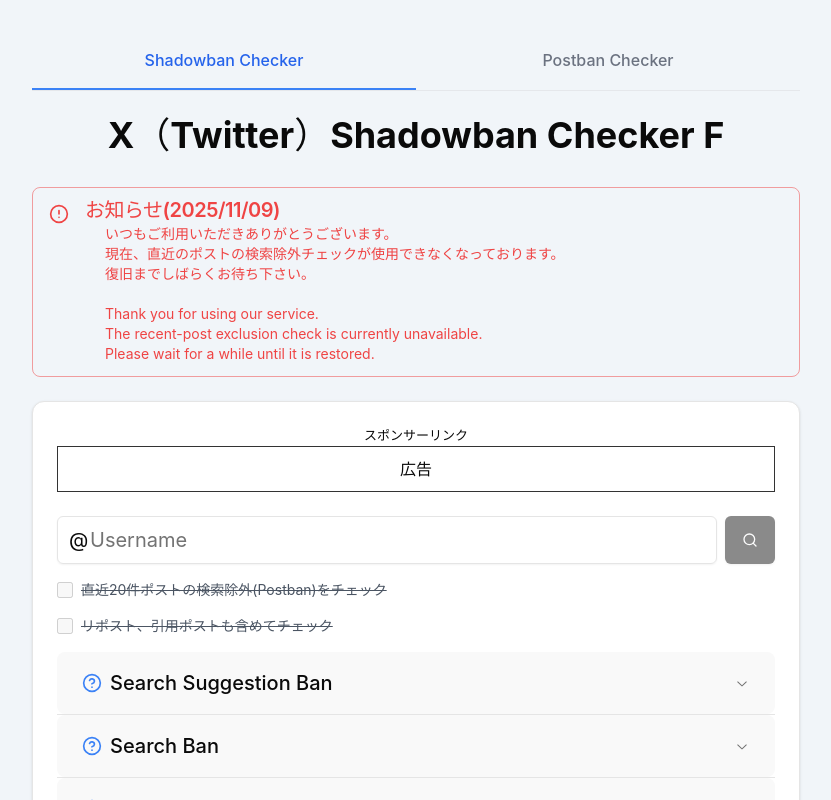
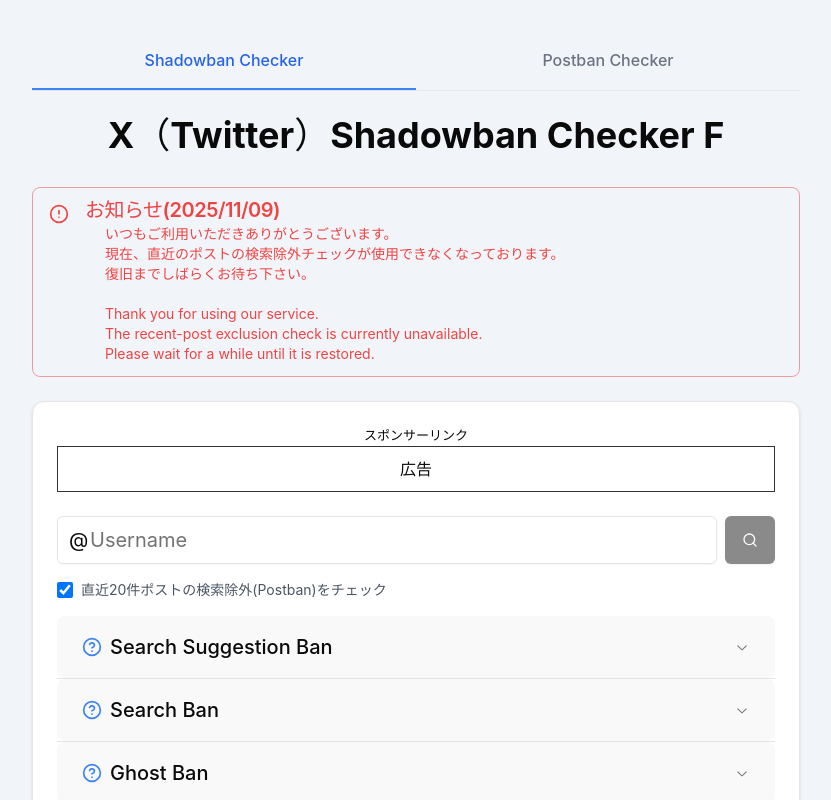
Before and after one commit to FIAS-CO/X-SuperBacon-Chopper, a React (Vite) app: page / in a window 1280 px wide. Shown: the whole page, without its empty margins (224-1055 px from the left). Built offline with nearby package versions, Linux system fonts and the light colour scheme; no server answers.

Commit message:
20件チェック再起動にあたり、リポストをチェックするかどうかのチェックボックスを廃止

```diff
--- a/src/components/ShadowbanChecker.tsx
+++ b/src/components/ShadowbanChecker.tsx
@@ -12,7 +12,7 @@ import {
 } from "./ui/accordion";
 import { apiClient } from '../services/api';
 import { checkSucceed, FilterCheckbox, Legend, ResultList, ShadowBanCheckResult, ShareShadowBanResult } from './results/StatusComponents';
-import { loadAd, ShadowBanCheckerPageAdsense, TopPageAdsense1, TopPageAdsense2 } from './adsense/AdSenseUtil';
+import { loadAd, ShadowBanCheckerPageAdsense, TopPageAdsense1 } from './adsense/AdSenseUtil';
 import { CautionExpantionButton, ContactUsExpantionButton, WhatIsShadowbanExpantionButton } from './ExpantionButton';
 import TabNavigation from './results/TabNavigation';
 import { IdChecker } from './util/IdChecker';
@@ -24,7 +24,6 @@ const ShadowbanChecker = () => {
     const [loading, setLoading] = useState(false);
     const [error, setError] = useState('');
     const [checkSearchban, setCheckSearchban] = useState(true);
-    const [checkRepost, setCheckRepost] = useState(true);
 
     const [filters, setFilters] = useState({
         searchOk: true,
@@ -45,7 +44,7 @@ const ShadowbanChecker = () => {
             }
 
             setLoading(true);
-            const checkResults = await apiClient.checkByUser(screenName, checkSearchban, checkRepost);
+            const checkResults = await apiClient.checkByUser(screenName, checkSearchban, true);
             setResults(checkResults);
             if (checkResults?.api_status.userSearchGroup.rate_limit) {
                 setError('サーバー負荷により取得できませんでした。時間帯をずらして再度実施いただきますようお願いいたします。')
@@ -204,27 +203,12 @@ const ShadowbanChecker = () => {
                             <input
                                 type="checkbox"
                                 id="searchban-check"
-                                checked={false}//{checkSearchban}
-                                // onChange={(e) => setCheckSearchban(e.target.checked)}
-                                disabled
+                                checked={checkSearchban}
+                                onChange={(e) => setCheckSearchban(e.target.checked)}
                                 className="w-4 h-4 text-blue-600 bg-gray-100 border-gray-300 rounded focus:ring-blue-500"
                             />
-                            {/* <label htmlFor="searchban-check" className="text-sm text-gray-600"> */}
-                            <label htmlFor="searchban-check" className="text-sm text-gray-600 line-through">
+                            <label htmlFor="searchban-check" className="text-sm text-gray-600">
                                 直近20件ポストの検索除外(Postban)をチェック
-                            </label>
-                        </div>
-                        <div className="flex items-center space-x-2">
-                            <input
-                                type="checkbox"
-                                id="repost-check"
-                                checked={false}//{checkRepost}
-                                disabled
-                                // onChange={(e) => setCheckRepost(e.target.checked)}
-                                className={`w-4 h-4 text-blue-600 bg-gray-100 border-gray-300 rounded focus:ring-blue-500  ${!checkSearchban ? 'opacity-50 pointer-events-none' : ''}`}
-                            />
-                            <label htmlFor="repost-check" className={`text-sm text-gray-600 line-through ${!checkSearchban ? 'opacity-50 pointer-events-none' : ''}`}>
-                                リポスト、引用ポストも含めてチェック
                             </label>
                         </div>
 
@@ -295,7 +279,7 @@ const ShadowbanChecker = () => {
                                     onChange={(checked) => setFilters(prev => ({ ...prev, error: checked }))}
                                 />
                             </div>
-                            {/* <ResultList results={results?.tweets} filters={filters} messageForNoData={messageForNoData()} /> */}
+                            <ResultList results={results?.tweets} filters={filters} messageForNoData={messageForNoData()} />
                             <Legend />
                             {results.tweets?.length !== 0 && <ShareShadowBanResult {...results!} />}
 
```
